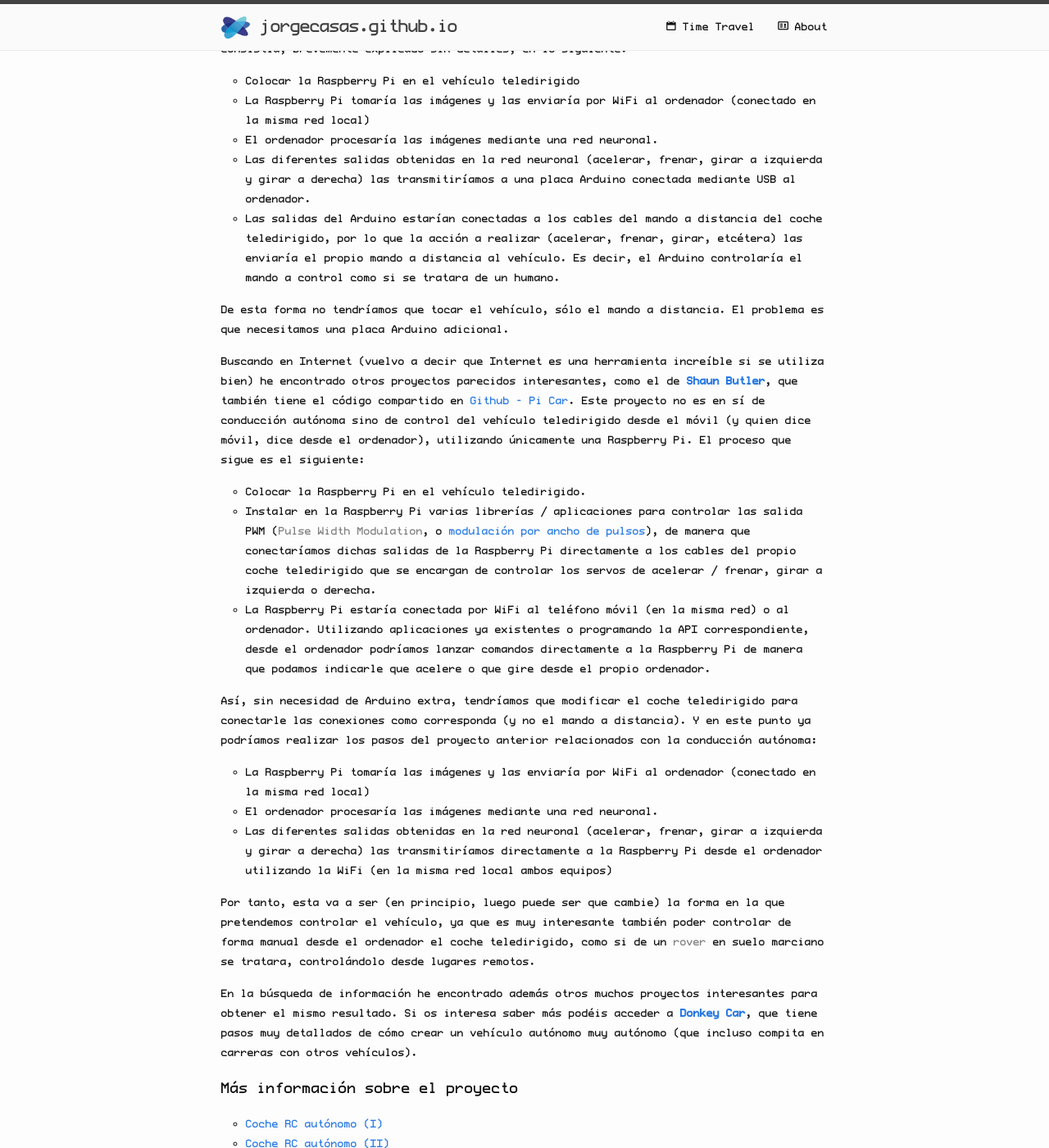
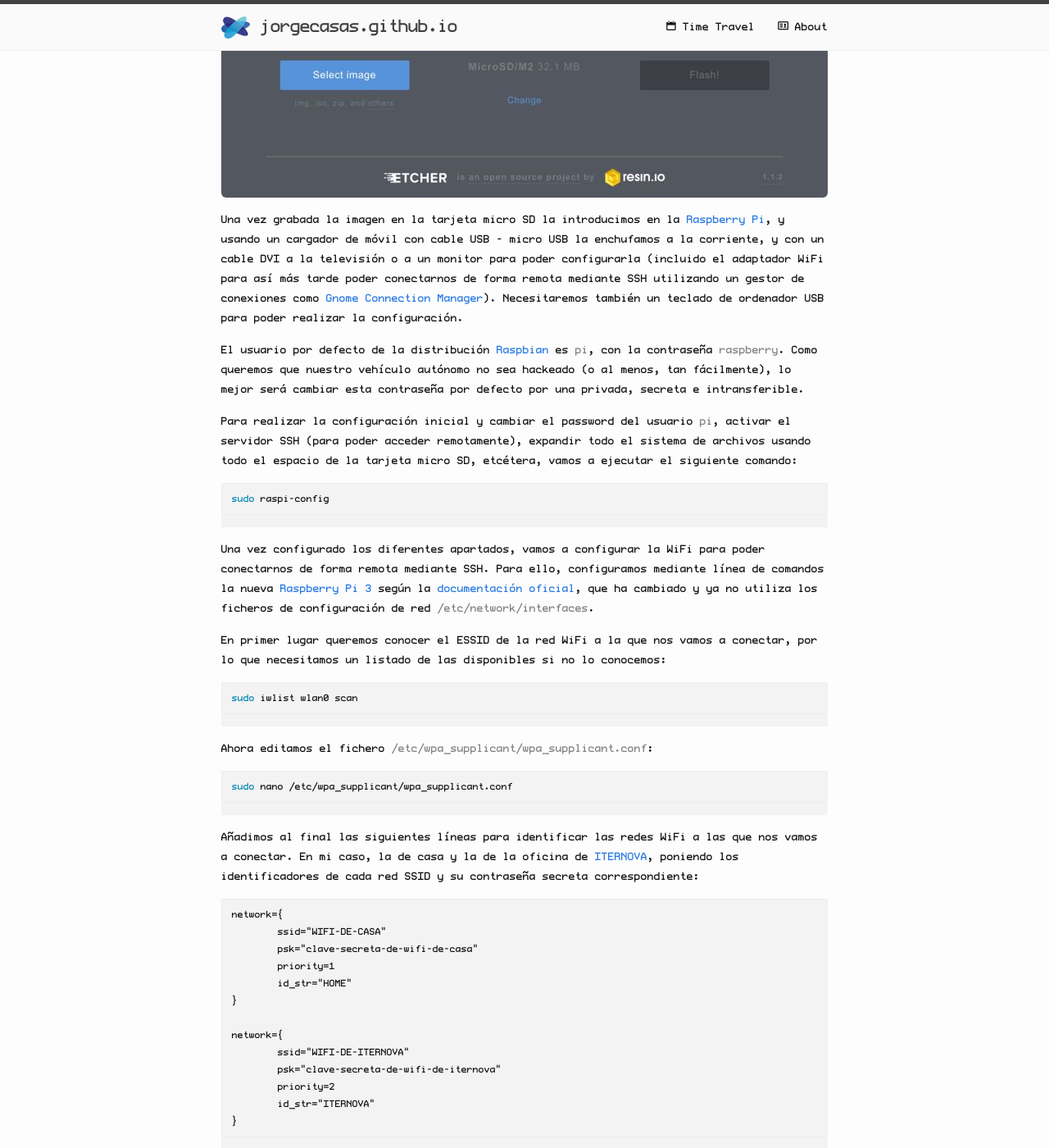
Before and after one commit to jorgecasas/jorgecasas.github.io, a Jekyll site: the page built from index.html, in a window 1280 px wide and 1400 px high, scrolled down 1045 px. Shown: the whole window at 82% size. Built offline with Jekyll 4.4.1, drawn with Linux system fonts in a browser that asks for light colours; the list of posts is cut into pages by our own code; comment, search, counter and statistics services are not loaded; some of the changed text lies outside the part shown.

Commit message:
New post Autonomous RC Car III

````diff
--- a/_posts/2017-08-24-autonomous-rc-car-i.markdown
+++ b/_posts/2017-08-24-autonomous-rc-car-i.markdown
@@ -52,8 +52,8 @@
 
 <iframe width="740" height="416" src="https://www.youtube.com/embed/BBwEF6WBUQs" frameborder="0" allowfullscreen></iframe>
 
-
 ## Más información sobre el proyecto
 
 * [Coche RC autónomo (I)]({{ site.url }}/2017/08/23/autonomous-rc-car-i)
 * [Coche RC autónomo (II)]({{ site.url }}/2017/09/09/autonomous-rc-car-ii)
+* [Coche RC autónomo (III)]({{ site.url }}/2017/09/12/autonomous-rc-car-iii)
--- a/_posts/2017-09-09-autonomous-rc-car-ii.markdown
+++ b/_posts/2017-09-09-autonomous-rc-car-ii.markdown
@@ -47,8 +47,8 @@
 
 En la búsqueda de información he encontrado además otros muchos proyectos interesantes para obtener el mismo resultado. Si os interesa saber más podéis acceder a **[Donkey Car](http://www.donkeycar.com/)**, que tiene pasos muy detallados de cómo crear un vehículo autónomo muy autónomo (que incluso compita en carreras con otros vehículos).
 
-
 ## Más información sobre el proyecto
 
 * [Coche RC autónomo (I)]({{ site.url }}/2017/08/23/autonomous-rc-car-i)
 * [Coche RC autónomo (II)]({{ site.url }}/2017/09/09/autonomous-rc-car-ii)
+* [Coche RC autónomo (III)]({{ site.url }}/2017/09/12/autonomous-rc-car-iii)
--- /dev/null
+++ b/_posts/2017-09-12-autonomous-rc-car-iii.markdown
@@ -0,0 +1,108 @@
+---
+layout: post
+title:  "Coche RC autónomo (III)"
+date:   2017-09-12 14:45:00
+categories: blog development projects
+tags:
+- blog
+- development
+- projects
+thumbnail: /assets/images/2017-09-12-autonomous-rc-car-iii-01.jpg
+---
+
+En la tercera entrega del proyecto **Construyendo un coche RC autónomo** voy a detallar los primeros pasos con la [Raspberry Pi](http://amzn.to/2wmTn2S). La idea es que este mini ordenador, que cuenta con WiFi en su versión 3, se ancle al vehículo radiocontrol para obtener imágenes (mediante su videocámara) para su posterior procesado mediante una red neuronal.
+
+![Raspberry Pi](/assets/images/2017-09-12-autonomous-rc-car-iii-01.jpg)
+
+Como la [Raspberry Pi](http://amzn.to/2wmTn2S) no deja de ser un ordenador, voy a instalar en ella la distribución GNU/Linux [Raspbian](https://raspbian.org) (que no es más que una variante de [Debian](https://www.debian.org) pero adaptado a las capacidades y recursos de la [Raspberry Pi](http://amzn.to/2wmTn2S)). Tras descargarla, seguiremos los pasos indicados en la [documentación](https://www.raspberrypi.org/documentation/installation/) para grabar la distribución en una tarjeta [micro SD](http://amzn.to/2gZp503) de 16 GB.
+
+Para grabarla, existen varias aplicaciones. La recomendada en la propia página de [Raspbian](https://raspbian.org) es [Etcher](https://etcher.io), una mini aplicación que permite seleccionar una tarjeta SD destino y una imagen ISO, y con sólo pulsar un botón tendremos la tarjeta micro SD con la distribución lista para ser utilizada.
+
+![Etcher - Grabando la imagen de Raspbian en una tarjeta micro SD](/assets/images/2017-09-12-autonomous-rc-car-iii-02.jpg)
+
+Una vez grabada la imagen en la tarjeta micro SD la introducimos en la [Raspberry Pi](http://amzn.to/2wmTn2S), y usando un cargador de móvil con cable USB - micro USB la enchufamos a la corriente, y con un cable DVI a la televisión o a un monitor para poder configurarla (incluido el adaptador WiFi para así más tarde poder conectarnos de forma remota mediante SSH utilizando un gestor de conexiones como [Gnome Connection Manager](http://kuthulu.com/gcm/)). Necesitaremos también un teclado de ordenador USB para poder realizar la configuración.
+
+El usuario por defecto de la distribución [Raspbian](https://raspbian.org) es _pi_, con la contraseña _raspberry_. Como queremos que nuestro vehículo autónomo no sea hackeado (o al menos, tan fácilmente), lo mejor será cambiar esta contraseña por defecto por una privada, secreta e intransferible.
+
+Para realizar la configuración inicial y cambiar el password del usuario _pi_, activar el servidor SSH (para poder acceder remotamente), expandir todo el sistema de archivos usando todo el espacio de la tarjeta micro SD, etcétera, vamos a ejecutar el siguiente comando:
+
+```bash
+sudo raspi-config
+```
+
+Una vez configurado los diferentes apartados, vamos a configurar la WiFi para poder conectarnos de forma remota mediante SSH. Para ello, configuramos mediante línea de comandos la nueva [Raspberry Pi 3](http://amzn.to/2wmTn2S) según la [documentación oficial](https://www.raspberrypi.org/documentation/configuration/wireless/wireless-cli.md), que ha cambiado y ya no utiliza los ficheros de configuración de red _/etc/network/interfaces_.
+
+En primer lugar queremos conocer el ESSID de la red WiFi a la que nos vamos a conectar, por lo que necesitamos un listado de las disponibles si no lo conocemos:
+
+```bash
+sudo iwlist wlan0 scan
+```
+
+Ahora editamos el fichero _/etc/wpa_supplicant/wpa_supplicant.conf_:
+
+```bash
+sudo nano /etc/wpa_supplicant/wpa_supplicant.conf
+```
+
+Añadimos al final las siguientes líneas para identificar las redes WiFi a las que nos vamos a conectar. En mi caso, la de casa y la de la oficina de [ITERNOVA](https://www.iternova.net), poniendo los identificadores de cada red SSID y su contraseña secreta correspondiente:
+
+```
+network={
+        ssid="WIFI-DE-CASA"
+        psk="clave-secreta-de-wifi-de-casa"
+        priority=1
+        id_str="HOME"
+}
+
+network={
+        ssid="WIFI-DE-ITERNOVA"
+        psk="clave-secreta-de-wifi-de-iternova"
+        priority=2
+        id_str="ITERNOVA"
+}
+```
+
+Ahora necesitamos editar el fichero _/etc/dhcpcd.conf_ ya que queremos asignar IP estáticas (tanto de Ethernet como de WiFi). En nuestro caso, queremos asignar las IP 192.168.1.198 para el interfaz _eth0_ y 192.168.1.199 para el interfaz WiFi _wlan0_.
+
+```bash
+sudo nano /etc/dhcpcd.conf
+```
+
+Al final del fichero incluiremos las siguientes líneas:
+
+```
+# eth0 static configuration
+interface eth0
+static ip_address=192.168.1.198/24
+static routers=192.168.1.1
+static domain_name_servers=8.8.8.8 8.8.4.4
+
+# wlan0 static configuration
+interface wlan0
+static ip_address=192.168.1.199/24
+static routers=192.168.1.1
+static domain_name_servers=8.8.8.8 8.8.4.4
+
+```
+
+Con esto, reiniciamos la Raspberry Pi y ya debería estar conectada a la red.
+
+```
+# Reiniciamos
+sudo reboot
+
+# Tras reboot, comprobamos los interfaces de red activos
+sudo ifconfig
+```
+
+Como además hemos activado el servicio SSH, podremos conectarnos de forma remota desde nuestro ordenador para actualizar los diferentes paquetes desde la propia aplicación _raspi-config_. Como veremos en próximos posts, desde aquí también podremos activar la cámara que vayamos a usar e instalar los paquetes y librerías que vamos a necesitar.
+
+![Conectados a la Raspberry Pi mediante SSH usando la WiFi](/assets/images/2017-09-12-autonomous-rc-car-iii-03.jpg)
+
+Si os está gustando y empezáis a ver mil millones de posibilidades utilizando la Raspberry Pi para experimentos, no dejéis de visitar los artículos de la revista [MagPi](https://www.raspberrypi.org/magpi) (que se puede descargar de forma gratuita en PDF).
+
+## Más información sobre el proyecto
+
+* [Coche RC autónomo (I)]({{ site.url }}/2017/08/23/autonomous-rc-car-i)
+* [Coche RC autónomo (II)]({{ site.url }}/2017/09/09/autonomous-rc-car-ii)
+* [Coche RC autónomo (III)]({{ site.url }}/2017/09/12/autonomous-rc-car-iii)
````
Also changed, not shown: assets/images/2017-09-12-autonomous-rc-car-iii-01.jpg (added), assets/images/2017-09-12-autonomous-rc-car-iii-02.jpg (added), assets/images/2017-09-12-autonomous-rc-car-iii-03.jpg (added).
